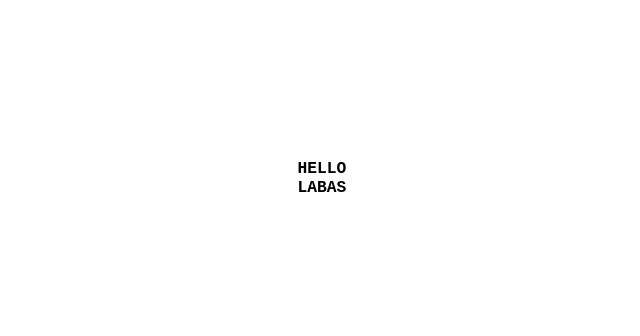
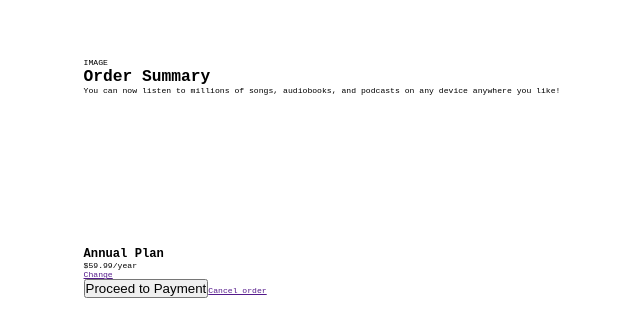
Before and after one commit to sgrazys/order-summary-component, a React (Create React App) app: page / in a window 1280 px wide. Shown: the part 222-558 px from the top of the page, without its empty margins (318-958 px from the left). Built offline with nearby package versions, Linux system fonts and the light colour scheme.

Commit message:
add markup

```diff
--- a/src/App.jsx
+++ b/src/App.jsx
@@ -2,10 +2,36 @@ import './App.scss';
 
 function App() {
 	return (
-		<>
-			<h1 className='font'>HELLO</h1>
-			<h1>LABAS</h1>
-		</>
+		<div className='card'>
+			<header className='header'>IMAGE</header>
+			<main className='main'>
+				<h1 className='card__heading'>Order Summary</h1>
+				<p className='card__content'>
+					You can now listen to millions of songs, audiobooks, and
+					podcasts on any device anywhere you like!
+				</p>
+				<div className='details'>
+					<svg className='details__icon'></svg>
+					<div className='details__pricing-box'>
+						<h2 className='title'>Annual Plan</h2>
+						<p className='price'>$59.99/year</p>
+					</div>
+					<a
+						href=''
+						className='details__link'
+					>
+						Change
+					</a>
+				</div>
+				<button className='card__btn'>Proceed to Payment</button>
+				<a
+					href=''
+					className='card__cancel'
+				>
+					Cancel order
+				</a>
+			</main>
+		</div>
 	);
 }
 
```
